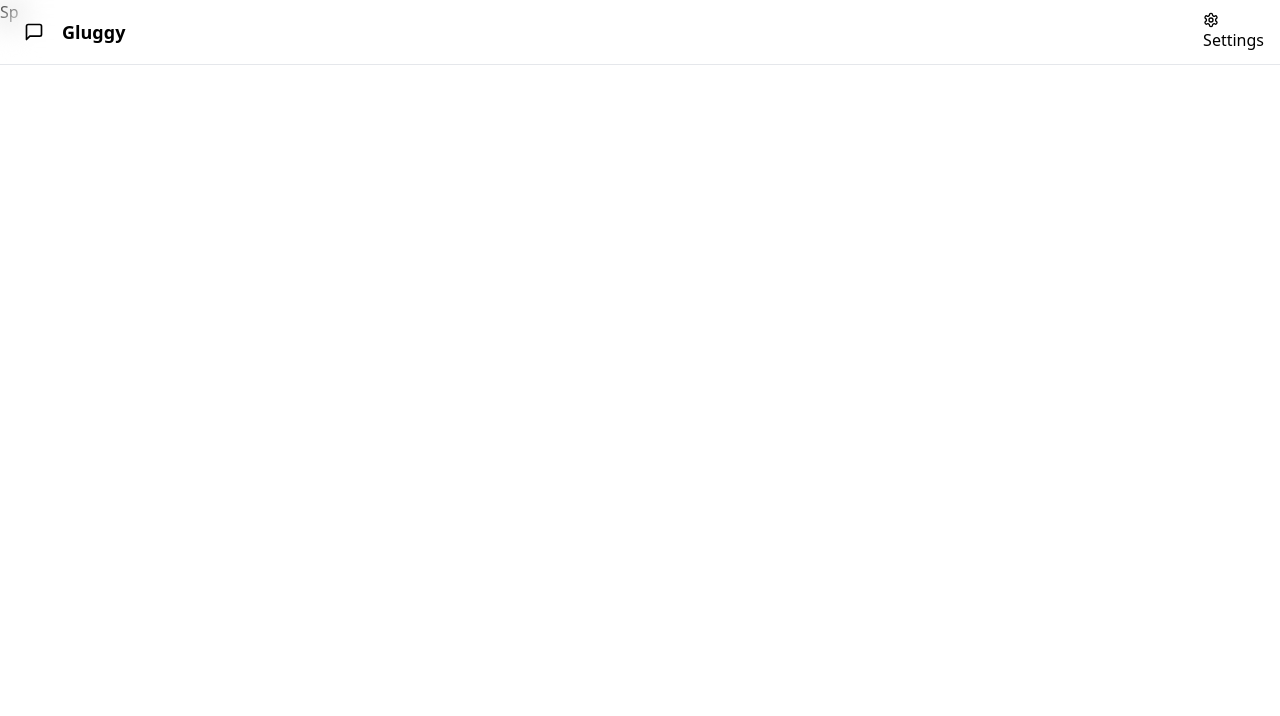
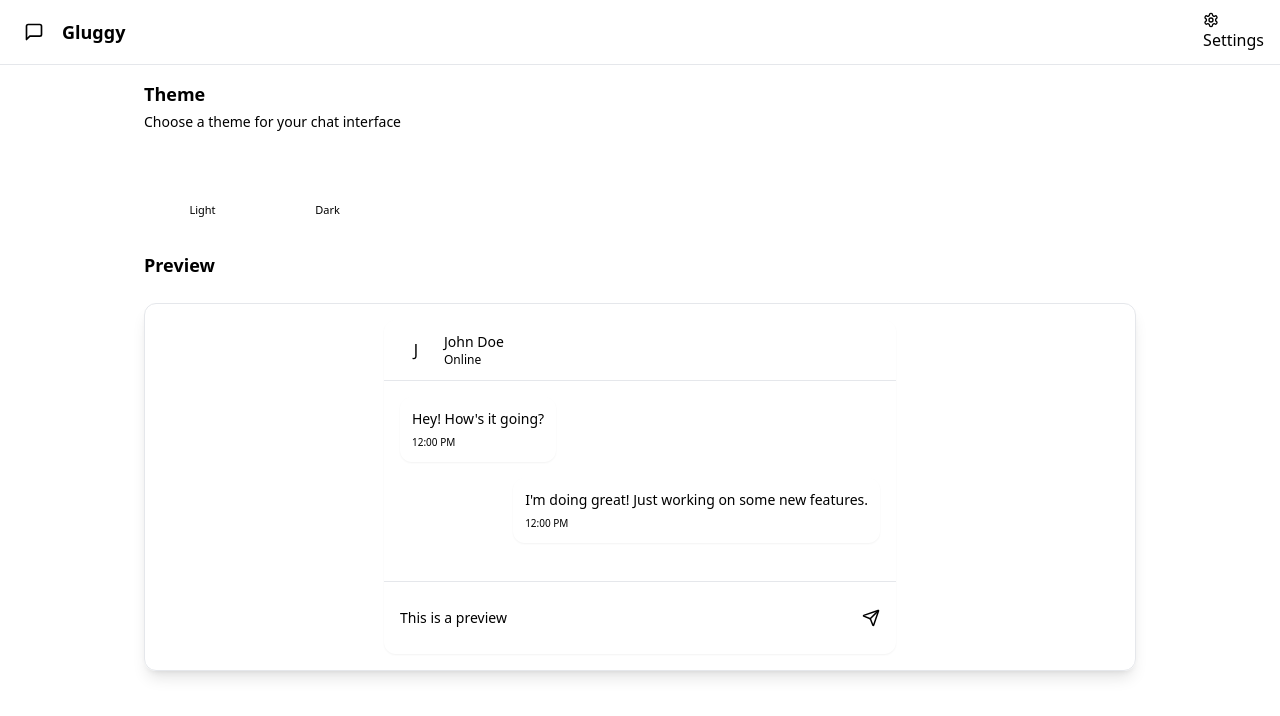
Before and after one commit to AbhiN0o/chat-app, a React (Vite) app in the folder frontend/: page /settings in a window 1280 px wide. Shown: the top 716 px of the page. Built offline with nearby package versions, Linux system fonts and the light colour scheme; no server answers.

Commit message:
Setup settings page

```diff
--- a/frontend/package.json
+++ b/frontend/package.json
@@ -24,7 +24,7 @@
     "@types/react-dom": "^19.0.4",
     "@vitejs/plugin-react": "^4.3.4",
     "autoprefixer": "^10.4.21",
-    "daisyui": "^5.0.9",
+    "daisyui": "^5.0.16",
     "eslint": "^9.21.0",
     "eslint-plugin-react-hooks": "^5.1.0",
     "eslint-plugin-react-refresh": "^0.4.19",
--- a/frontend/src/App.jsx
+++ b/frontend/src/App.jsx
@@ -6,6 +6,7 @@
 import ProfilePage from "./pages/ProfilePage"
 import SettingsPage from "./pages/SettingsPage"
 import { useAuthStore } from "./store/useAuthStore";
+import { useThemeStore } from "./store/useThemeStore";
 import { useEffect } from "react";
 import {Loader} from "lucide-react"
 import {Toaster} from "react-hot-toast"
@@ -13,7 +14,7 @@
 
 export default function App(){
   const {checkAuth,authUser,isCheckingAuth}=useAuthStore();
-
+  const {theme}=useThemeStore();
 
   useEffect(()=>{
     checkAuth();
@@ -29,7 +30,7 @@
   }
 
   return (
-    <div>
+    <div data-theme={theme}>
       <Navbar />
       <Routes>
         <Route path="/" element={authUser?<HomePage /> : <Navigate to="/login" />} />
--- /dev/null
+++ b/frontend/src/constants/index.js
@@ -0,0 +1,4 @@
+export const THEMES= [
+      "light",
+      "dark",
+]
--- a/frontend/src/pages/SettingsPage.jsx
+++ b/frontend/src/pages/SettingsPage.jsx
@@ -1,7 +1,116 @@
-export default function SettingsPage(){
-    return (
-        <div>
-            Sp
+import { THEMES } from "../constants";
+import { useThemeStore } from "../store/useThemeStore"
+import { Send } from "lucide-react";
+
+const PREVIEW_MESSAGES = [
+  { id: 1, content: "Hey! How's it going?", isSent: false },
+  { id: 2, content: "I'm doing great! Just working on some new features.", isSent: true },
+];
+
+const SettingsPage = () => {
+  const { theme, setTheme } = useThemeStore();
+
+  return (
+    <div className="h-screen container mx-auto px-4 pt-20 max-w-5xl">
+      <div className="space-y-6">
+        <div className="flex flex-col gap-1">
+          <h2 className="text-lg font-semibold">Theme</h2>
+          <p className="text-sm text-base-content/70">Choose a theme for your chat interface</p>
         </div>
-    )
-}
+
+        <div className="grid grid-cols-4 sm:grid-cols-6 md:grid-cols-8 gap-2">
+          {THEMES.map((t) => (
+            <button
+              key={t}
+              className={`
+                group flex flex-col items-center gap-1.5 p-2 rounded-lg transition-colors
+                ${theme === t ? "bg-base-200" : "hover:bg-base-200/50"}
+              `}
+              onClick={() => setTheme(t)}
+            >
+              <div className="relative h-8 w-full rounded-md overflow-hidden" data-theme={t}>
+                <div className="absolute inset-0 grid grid-cols-4 gap-px p-1">
+                  <div className="rounded bg-primary"></div>
+                  <div className="rounded bg-secondary"></div>
+                  <div className="rounded bg-accent"></div>
+                  <div className="rounded bg-neutral"></div>
+                </div>
+              </div>
+              <span className="text-[11px] font-medium truncate w-full text-center">
+                {t.charAt(0).toUpperCase() + t.slice(1)}
+              </span>
+            </button>
+          ))}
+        </div>
+
+        {/* Preview Section */}
+        <h3 className="text-lg font-semibold mb-3">Preview</h3>
+        <div className="rounded-xl border border-base-300 overflow-hidden bg-base-100 shadow-lg">
+          <div className="p-4 bg-base-200">
+            <div className="max-w-lg mx-auto">
+              {/* Mock Chat UI */}
+              <div className="bg-base-100 rounded-xl shadow-sm overflow-hidden">
+                {/* Chat Header */}
+                <div className="px-4 py-3 border-b border-base-300 bg-base-100">
+                  <div className="flex items-center gap-3">
+                    <div className="w-8 h-8 rounded-full bg-primary flex items-center justify-center text-primary-content font-medium">
+                      J
+                    </div>
+                    <div>
+                      <h3 className="font-medium text-sm">John Doe</h3>
+                      <p className="text-xs text-base-content/70">Online</p>
+                    </div>
+                  </div>
+                </div>
+
+                {/* Chat Messages */}
+                <div className="p-4 space-y-4 min-h-[200px] max-h-[200px] overflow-y-auto bg-base-100">
+                  {PREVIEW_MESSAGES.map((message) => (
+                    <div
+                      key={message.id}
+                      className={`flex ${message.isSent ? "justify-end" : "justify-start"}`}
+                    >
+                      <div
+                        className={`
+                          max-w-[80%] rounded-xl p-3 shadow-sm
+                          ${message.isSent ? "bg-primary text-primary-content" : "bg-base-200"}
+                        `}
+                      >
+                        <p className="text-sm">{message.content}</p>
+                        <p
+                          className={`
+                            text-[10px] mt-1.5
+                            ${message.isSent ? "text-primary-content/70" : "text-base-content/70"}
+                          `}
+                        >
+                          12:00 PM
+                        </p>
+                      </div>
+                    </div>
+                  ))}
+                </div>
+
+                {/* Chat Input */}
+                <div className="p-4 border-t border-base-300 bg-base-100">
+                  <div className="flex gap-2">
+                    <input
+                      type="text"
+                      className="input input-bordered flex-1 text-sm h-10"
+                      placeholder="Type a message..."
+                      value="This is a preview"
+                      readOnly
+                    />
+                    <button className="btn btn-primary h-10 min-h-0">
+                      <Send size={18} />
+                    </button>
+                  </div>
+                </div>
+              </div>
+            </div>
+          </div>
+        </div>
+      </div>
+    </div>
+  );
+};
+export default SettingsPage;
--- /dev/null
+++ b/frontend/src/store/useThemeStore.js
@@ -0,0 +1,9 @@
+import { create } from "zustand";
+
+export const useThemeStore = create((set)=>({
+    theme: localStorage.getItem("chat-theme") || "coffee",
+    setTheme:(theme)=>{
+        localStorage.setItem("chat-theme",theme);
+        set({theme})
+    }
+}))
--- a/frontend/tailwind.config.js
+++ b/frontend/tailwind.config.js
@@ -1,13 +1,46 @@
-import daisyUi from "daisyui"
+import daisyui from "daisyui";
 
 /** @type {import('tailwindcss').Config} */
 export default {
-  content: [
-    "./index.html",
-    "./src/**/*.{js,ts,jsx,tsx}",
-  ],
+  content: ["./index.html", "./src/**/*.{js,ts,jsx,tsx}"],
   theme: {
     extend: {},
   },
-  plugins: [daisyUi],
-}
+  plugins: [daisyui],
+  daisyui: {
+    themes: [
+      "light",
+      "dark",
+      "cupcake",
+      "bumblebee",
+      "emerald",
+      "corporate",
+      "synthwave",
+      "retro",
+      "cyberpunk",
+      "valentine",
+      "halloween",
+      "garden",
+      "forest",
+      "aqua",
+      "lofi",
+      "pastel",
+      "fantasy",
+      "wireframe",
+      "black",
+      "luxury",
+      "dracula",
+      "cmyk",
+      "autumn",
+      "business",
+      "acid",
+      "lemonade",
+      "night",
+      "coffee",
+      "winter",
+      "dim",
+      "nord",
+      "sunset",
+    ],
+  },
+};
```
Also changed, not shown: 1 other file (tests, documents, lock files or other folders).
